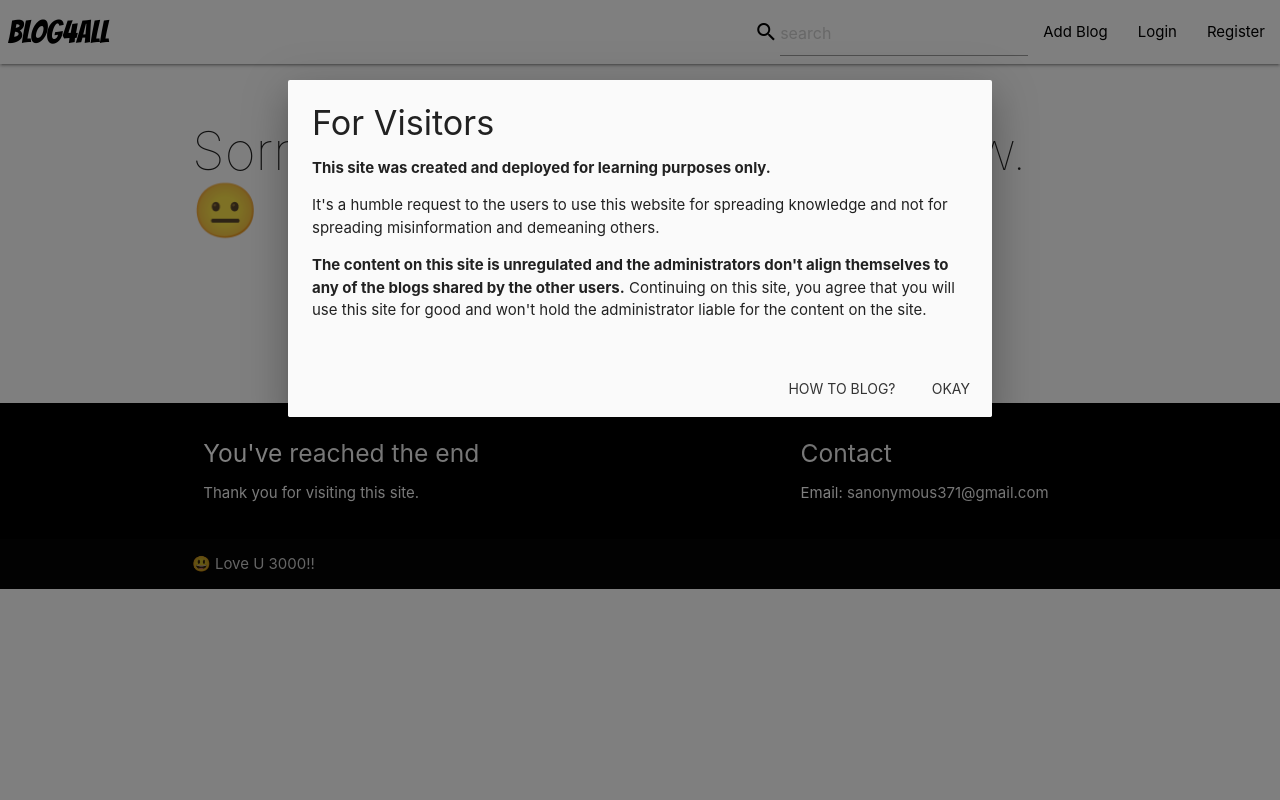
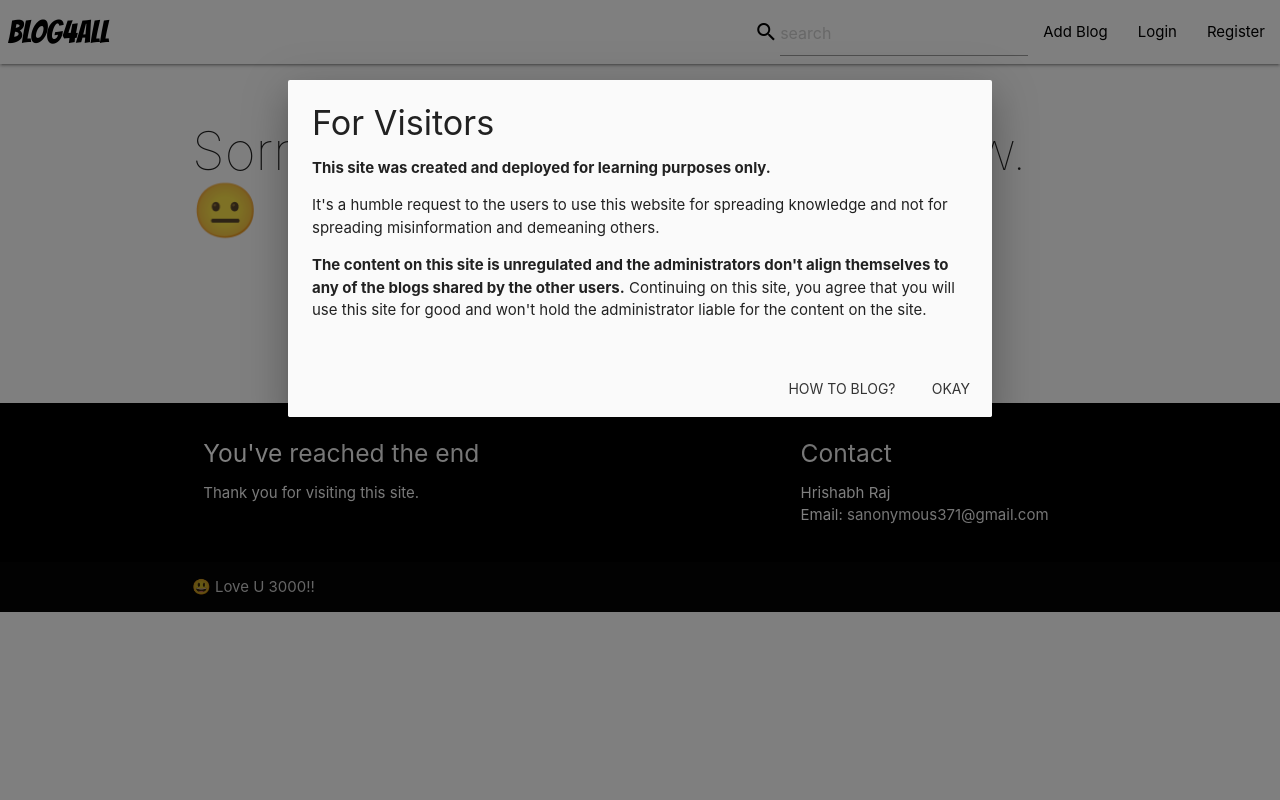
Before and after one commit to hrisbh10/Blog4All, a Django app: page / in a window 1280 px wide. Run offline with Django 3.2, Linux system fonts and the light colour scheme; data that the repository does not hold is empty; some libraries are stand-ins or nearby versions.

Commit message:
updation

```diff
--- a/Blog4All/urls.py
+++ b/Blog4All/urls.py
@@ -1,4 +1,4 @@
-"""Blog4All URL Configuration
+"""Blog4All by Hrishabh URL Configuration
 
 The `urlpatterns` list routes URLs to views. For more information please see:
     https://docs.djangoproject.com/en/3.1/topics/http/urls/
--- a/blog/models.py
+++ b/blog/models.py
@@ -3,7 +3,7 @@ from django.template.defaultfilters import slugify
 from django.contrib.auth.models import User
 from django.utils import timezone
 from random import randint
-# Create your models here.
+# Create your models for Blog4All-HR here.
 
 class Blog(models.Model):
 	blog_title = models.CharField(max_length=200)
--- a/blog/templates/blog/home.html
+++ b/blog/templates/blog/home.html
@@ -25,5 +25,5 @@
       <h2 style="font-weight: lighter">Sorry, no blogs available right now. &#128528</h2>
     {% endfor %}
   </div>
-
+<!--HR-->
 {% endblock %}
--- a/blog/templates/blog/includes/footer.html
+++ b/blog/templates/blog/includes/footer.html
@@ -8,6 +8,7 @@
       <div class="col l4 offset-l2 s12">
         <h5 class="white-text">Contact</h5>
         <ul>
+          <li>Hrishabh Raj</li>
           <li>Email: <a class="grey-text text-lighten-3" href="mailto:sanonymous371@gmail.com">sanonymous371@gmail.com</a></li>
         </ul>
       </div>
--- a/blog/templates/blog/includes/infomodal.html
+++ b/blog/templates/blog/includes/infomodal.html
@@ -1,6 +1,6 @@
 <!-- Modal for information -->
 {% if not user.is_authenticated %}
-
+<!--HR-->
 <div class="modal">
   <div class="modal-content">
     <h4>For Visitors</h4>
--- a/blog/templates/blog/includes/navbar.html
+++ b/blog/templates/blog/includes/navbar.html
@@ -7,7 +7,7 @@
         {% include 'blog/includes/navcontents.html' %}
       </ul>
       <a href="#" data-target="slide-out" class="sidenav-trigger black-text"><i class="material-icons">menu</i></a>
-
+      <!--HR-->
       <ul id="nav-mobile" class="right hide-on-med-and-down">
           <li><i class="material-icons prefix black-text">search</i>
           {% include 'blog/includes/navcontents.html' %}
--- a/blog/templates/blog/profile.html
+++ b/blog/templates/blog/profile.html
@@ -35,7 +35,7 @@
         Sorry, no blogs by the author available right now. &#128528
       </h3>
   {% endfor %}
-
+<!--HR-->
 </div>
 
 {% endblock %}
```
